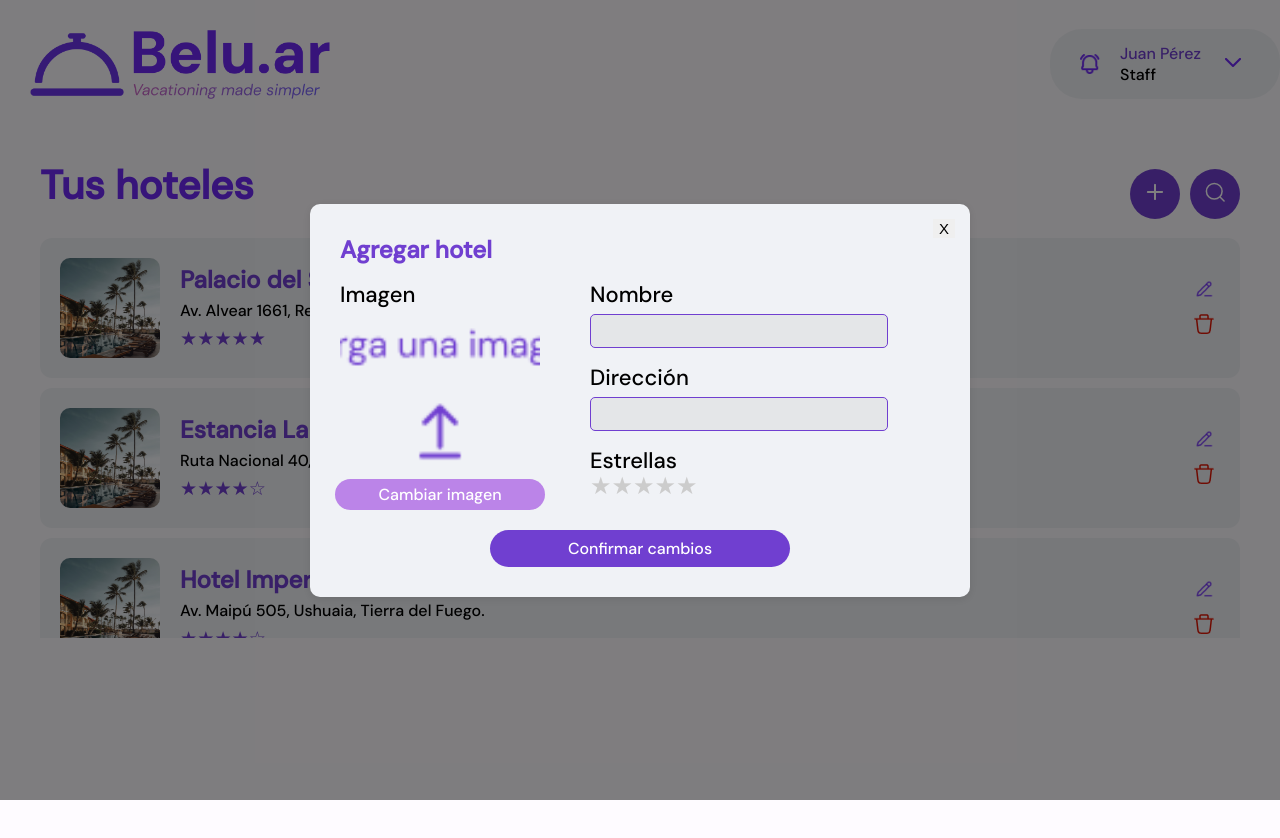
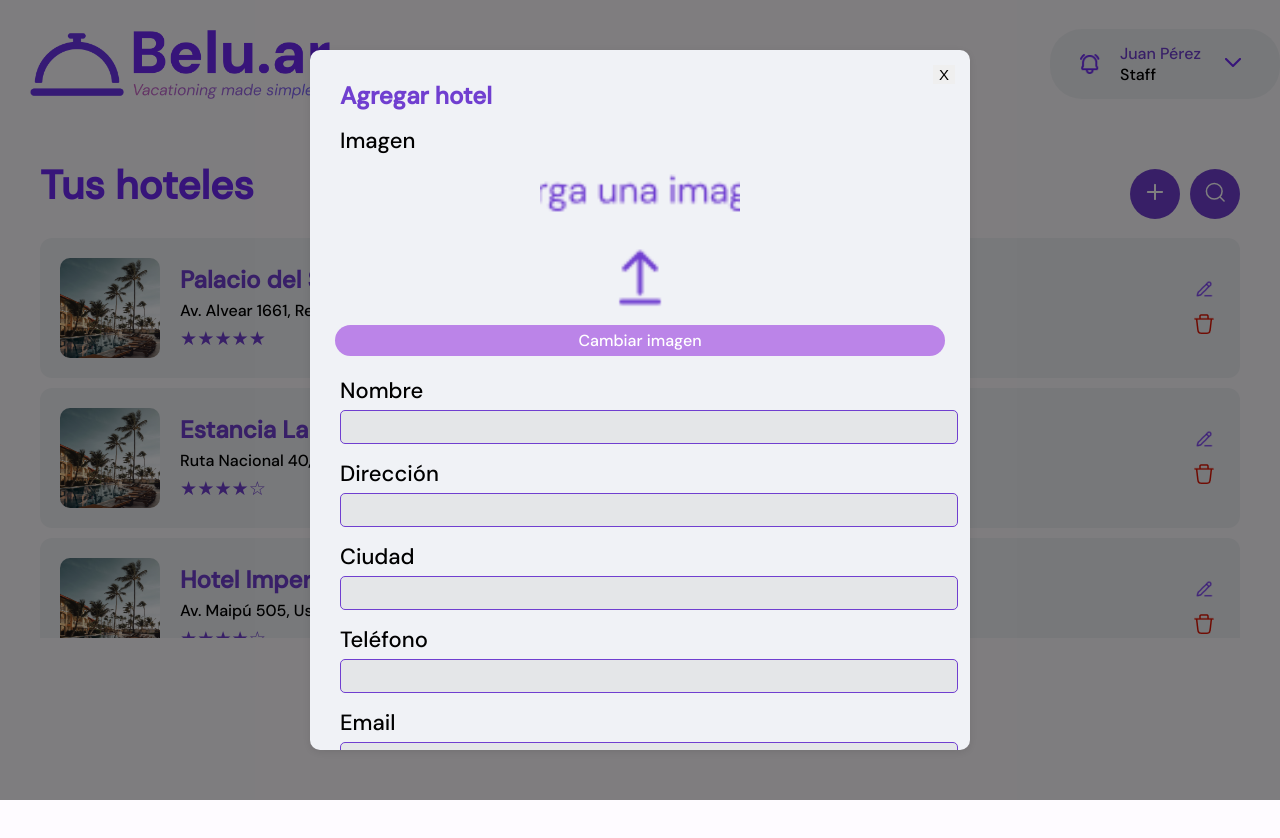
Before and after one commit to tatlopez/FrontDDA2, a React (Create React App) app in the folder beluar/: page /DashboardHoteles in a window 1280 px wide. Both pictures are taken after a click on the button 1155 px from the left and 193 px from the top of the page. Shown: the top 838 px of the page. Built offline with nearby package versions, Linux system fonts and the light colour scheme.

Commit message:
changes dashboardHoteles for back integrity

```diff
--- a/beluar/src/components/DashboardHoteles/EditarHotel.js
+++ b/beluar/src/components/DashboardHoteles/EditarHotel.js
@@ -5,11 +5,29 @@ import hotelIcon from '../../assets/default-hotel.jpg';
 const EditarHotelModal = ({ hotel, onClose, onSave }) => {
     const [nombre, setNombre] = useState(hotel.nombre || '');
     const [direccion, setDireccion] = useState(hotel.direccion || '');
+    const [ciudad, setCiudad] = useState(hotel.ciudad || '');
+    const [telefono, setTelefono] = useState(hotel.telefono || '');
+    const [email, setEmail] = useState(hotel.email || '');
+    const [descripcion, setDescripcion] = useState(hotel.descripcion || '');
     const [estrellas, setEstrellas] = useState(hotel.estrellas || 0);
+    const [latitud, setLatitud] = useState(hotel.latitud || '');
+    const [longitud, setLongitud] = useState(hotel.longitud || '');
     const [imagen, setImagen] = useState(hotel.imagen || hotelIcon);
 
     const handleSave = () => {
-        const updatedHotel = { ...hotel, nombre, direccion, estrellas, imagen };
+        const updatedHotel = {
+            ...hotel,
+            nombre,
+            direccion,
+            ciudad,
+            telefono,
+            email,
+            descripcion,
+            estrellas,
+            latitud,
+            longitud,
+            imagen
+        };
         onSave(updatedHotel);
         onClose();
     };
@@ -27,9 +45,7 @@ const EditarHotelModal = ({ hotel, onClose, onSave }) => {
         <div className="modal-overlay">
             <div className="modal">
                 <button className="close-modal" onClick={onClose}>X</button>
-
                 <h2 className="modal-title">{hotel.nombre ? 'Editar hotel' : 'Agregar hotel'}</h2>
-
                 <div className="modal-content">
                     <div className="modal-image-section">
                         <label className="image-label">Imagen</label>
@@ -42,7 +58,6 @@ const EditarHotelModal = ({ hotel, onClose, onSave }) => {
                             onChange={handleImageChange}
                         />
                     </div>
-
                     <div className="modal-form-section">
                         <div className="modal-field">
                             <label>Nombre</label>
@@ -61,6 +76,38 @@ const EditarHotelModal = ({ hotel, onClose, onSave }) => {
                             />
                         </div>
                         <div className="modal-field">
+                            <label>Ciudad</label>
+                            <input
+                                type="text"
+                                value={ciudad}
+                                onChange={(e) => setCiudad(e.target.value)}
+                            />
+                        </div>
+                        <div className="modal-field">
+                            <label>Teléfono</label>
+                            <input
+                                type="text"
+                                value={telefono}
+                                onChange={(e) => setTelefono(e.target.value)}
+                            />
+                        </div>
+                        <div className="modal-field">
+                            <label>Email</label>
+                            <input
+                                type="text"
+                                value={email}
+                                onChange={(e) => setEmail(e.target.value)}
+                            />
+                        </div>
+                        <div className="modal-field">
+                            <label>Descripción</label>
+                            <input
+                                type="text"
+                                value={descripcion}
+                                onChange={(e) => setDescripcion(e.target.value)}
+                            />
+                        </div>
+                        <div className="modal-field">
                             <label>Estrellas</label>
                             <div className="star-rating">
                                 {[...Array(5)].map((_, index) => (
@@ -74,9 +121,24 @@ const EditarHotelModal = ({ hotel, onClose, onSave }) => {
                                 ))}
                             </div>
                         </div>
+                        <div className="modal-field">
+                            <label>Latitud</label>
+                            <input
+                                type="text"
+                                value={latitud}
+                                onChange={(e) => setLatitud(e.target.value)}
+                            />
+                        </div>
+                        <div className="modal-field">
+                            <label>Longitud</label>
+                            <input
+                                type="text"
+                                value={longitud}
+                                onChange={(e) => setLongitud(e.target.value)}
+                            />
+                        </div>
                     </div>
                 </div>
-
                 <div className="modal-buttons">
                     <button className="btn-confirm" onClick={handleSave}>
                         Confirmar cambios
--- a/beluar/src/components/DashboardHoteles/hotel.css
+++ b/beluar/src/components/DashboardHoteles/hotel.css
@@ -15,11 +15,12 @@
     background-color: #F0F2F6;
     padding: 30px;
     border-radius: 10px;
-    width: 600px;
+    width: 600px; /* Made wider */
+    max-height: 80vh; /* Responsive max height */
     box-shadow: 0 2px 10px rgba(0, 0, 0, 0.1);
     position: relative;
     font-family: 'DM Sans', sans-serif;
-
+    overflow-y: auto; /* Make modal scrollable */
 }
 
 .close-modal {
@@ -40,7 +41,8 @@
 
 .modal-content {
     display: flex;
-    gap: 50px;
+    flex-direction: column; /* Stack content vertically */
+    gap: 20px;
 }
 
 .modal-image-section {
@@ -76,7 +78,6 @@
 }
 
 .modal-form-section {
-    flex: 1;
     display: flex;
     flex-direction: column;
     gap: 15px;
@@ -101,7 +102,7 @@
     background-color: #E4E6E8;
     font-size: 14px;
     color: #000;
-    width: 80%;
+    width: 100%;
 }
 
 .star-rating {
```
